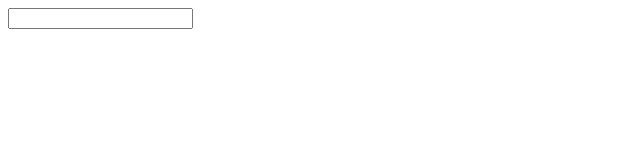
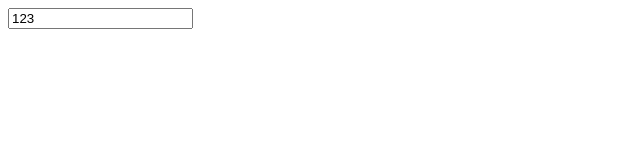
Before and after one commit to rasm200/Tutorial03, a plain HTML site: page index.html in a window 1280 px wide. Shown: the full height of the page, 0-640 px from the left. Drawn offline with Linux system fonts and the light colour scheme.

Commit message:
Se agregó un valor nuevo a la etiqueta 123

```diff
--- a/index.html
+++ b/index.html
@@ -6,7 +6,7 @@
     <meta name="viewport" content="width=device-width, initial-scale=1.0">
     <title>Document</title>
 
-    <input type="text" name="firstName" id="firstName">
+    <input type="text" name="firstName" id="firstName" value="123">
 </head>
 <body>
 
```
